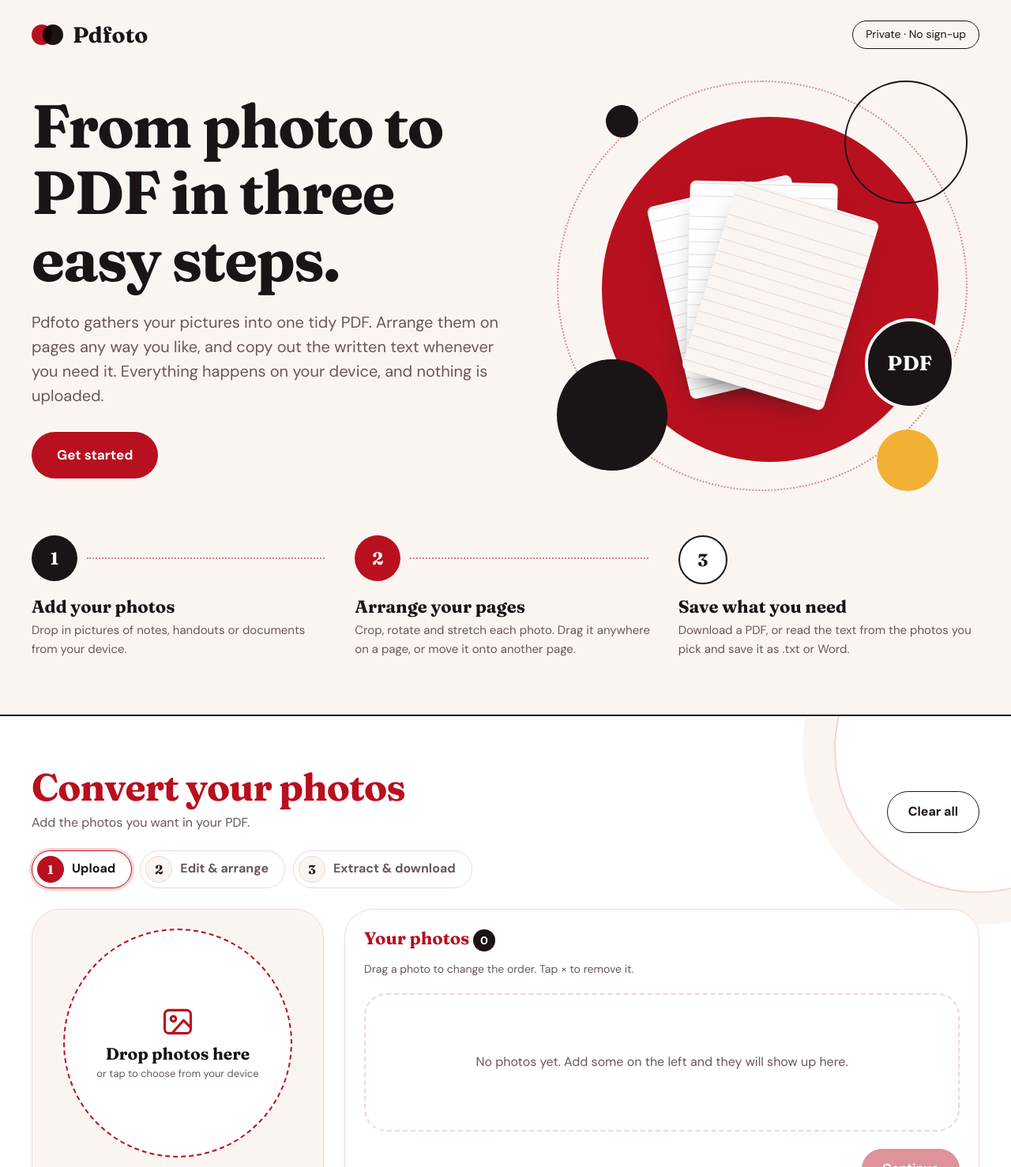
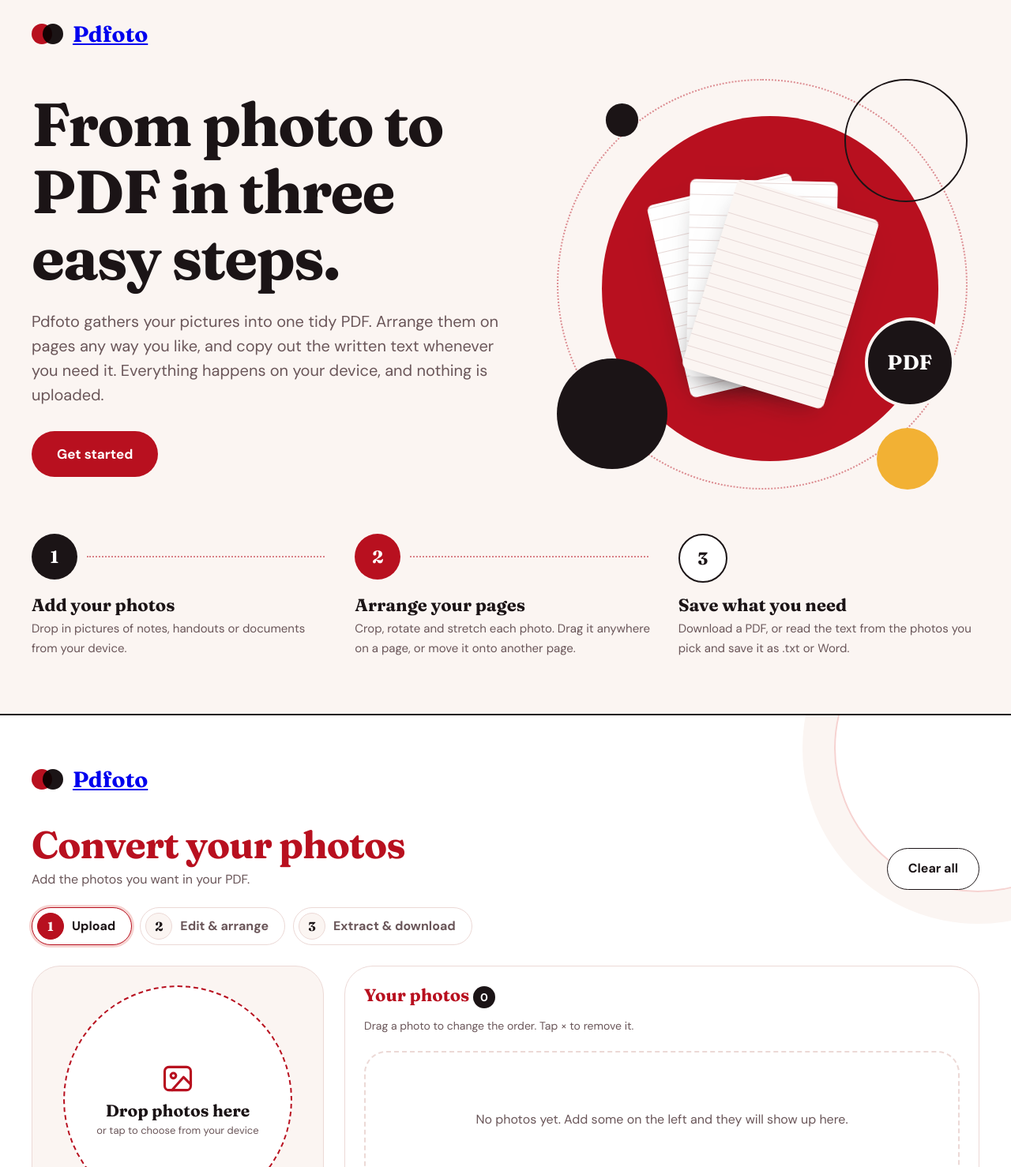
Before and after one commit to ChenChen0606/Photos-to-Pdf, a plain HTML site: page index.html in a window 1280 px wide. Shown: the top 1478 px of the page at 79% size. Drawn offline with nearby package versions, Linux system fonts and the light colour scheme.

Commit message:
Change index.html

```diff
--- a/index.html
+++ b/index.html
@@ -15,8 +15,7 @@
 <header class="hero">
   <div class="wrap">
     <nav>
-      <div class="logo"><span class="mark"><i></i><i></i></span>Pdfoto</div>
-      <span class="tag">Private · No sign-up</span>
+      <a class="logo" href="#"><span class="mark"><i></i><i></i></span>Pdfoto</a>
     </nav>
     <div class="hero-grid">
       <div class="hero-text">
@@ -40,6 +39,7 @@
 
 <main id="app" class="app-sec">
   <div class="wrap">
+    <nav class="appnav"><a class="logo" href="#"><span class="mark"><i></i><i></i></span>Pdfoto</a></nav>
     <div class="app-head">
       <div>
         <h2>Convert your photos</h2>
```
